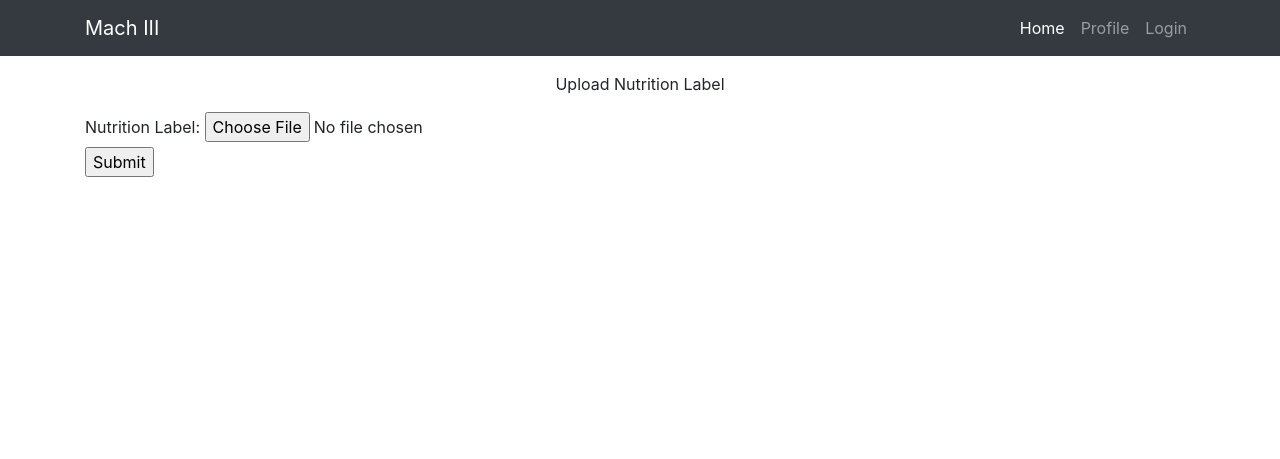
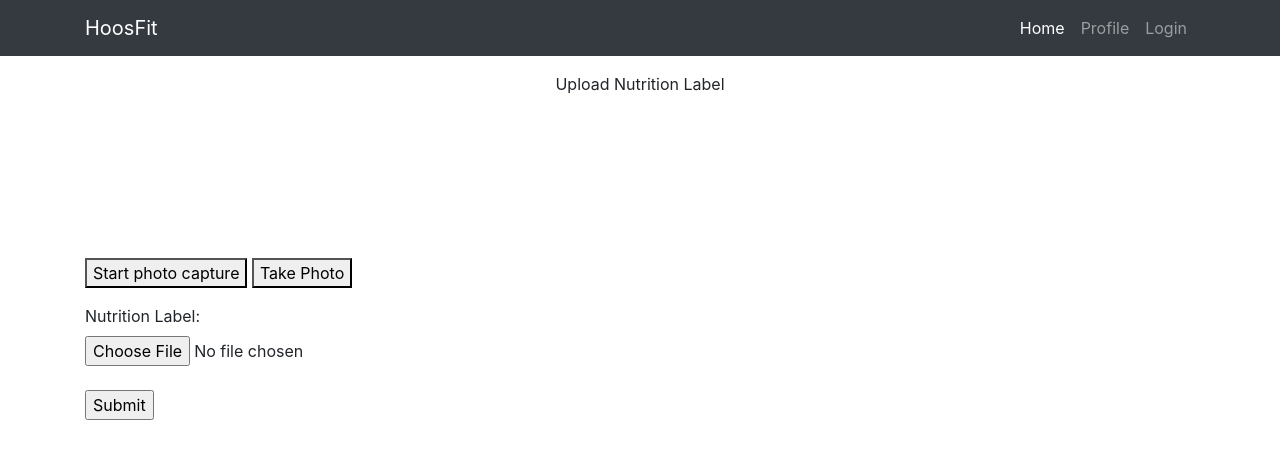
Before and after one commit to leonardramsey/Mach-III, a Django app: page / in a window 1280 px wide. Shown: the top 459 px of the page. Run offline with Django 3.2, Linux system fonts and the light colour scheme; some libraries are stand-ins or nearby versions.

Commit message:
Added camera shot for inputing image, added checkpoint report.

```diff
--- a/mach3/learning/views.py
+++ b/mach3/learning/views.py
@@ -9,14 +9,27 @@ import requests
 
 
 def index(request):
+    message=""
     if request.method == 'POST':
         # hit AWS API w/ requests
         label_img = request.POST.get("label_img", "")
+        screenshot_img = request.POST.get("screenshot_img_input", "")
         message = 'Image invalid. Please upload an image of a nutrition label.'
-        if label_img:
+        print('screenshot_img')
+        print(screenshot_img)
+        print('label_img')
+        print(label_img)
+        if screenshot_img:
             payload = {'label_img': label_img, 'user': request.user}
             # response = requests.post('https://httpbin.org/get', params=payload)
             # check response
             message = 'Image upload successful.'
+        elif label_img:
+            payload = {'label_img': label_img, 'user': request.user}
+            # response = requests.post('https://httpbin.org/get', params=payload)
+            # check response
+            message = 'Image upload successful.'
+        else:
+            return render(request, 'general/index.html', {'message':message})
         return JsonResponse({'message': message})
-    return render(request, 'general/index.html')
+    return render(request, 'general/index.html', {'message': message})
--- a/mach3/templates/general/base.html
+++ b/mach3/templates/general/base.html
@@ -19,7 +19,7 @@
     <!-- Navigation -->
     <nav class="navbar navbar-expand-lg navbar-dark bg-dark static-top">
       <div class="container">
-        <a class="navbar-brand" href="{% url 'home' %}">Mach III</a>
+        <a class="navbar-brand" href="{% url 'home' %}">HoosFit</a>
         <button class="navbar-toggler" type="button" data-toggle="collapse" data-target="#navbarResponsive" aria-controls="navbarResponsive" aria-expanded="false" aria-label="Toggle navigation">
           <span class="navbar-toggler-icon"></span>
         </button>
--- a/mach3/templates/general/index.html
+++ b/mach3/templates/general/index.html
@@ -4,11 +4,86 @@
 <body>
 <p></p>
 <p align="center">Upload Nutrition Label</p>
+{% if message %}
+<p>{{ message }}</p>
+{% endif %}
+<video width="280" height="140" id="screenshot-video" class="videostream" style="alignment: left;" autoplay=""></video>
+<div id="imagepreview" class="imagepreview" style="display: None; padding-left: 15px">
+    <p><b>Preview:</b></p>
+    <img width="265" height="140" id="screenshot_img" name="screenshot_img" class="screenshot_img" src="">
+</div>
+<p>
+    <button id="capture-button" class="capture-button">Start photo capture</button>
+    <button id="screenshot-button" class="screenshot-button">Take Photo</button>
+</p>
 <form action="{% url 'home' %}" method="post">
     {% csrf_token %}
     <label for="label_img">Nutrition Label: </label>
-    <input id="label_img" type="file" name="label_img" accept="image/*">
     <br>
+    <input type="file" id="label_img" name="label_img" accept="image/*;capture=camera">
+    <br>
+    <input type="hidden" id="screenshot_img_input" name="screenshot_img_input" accept="image/*;capture=camera">
+    <br>
+    <canvas style="display:none;"></canvas>
     <input type="submit" value="Submit">
 </form>
+<script>
+    console.log('we have user media!');
+    const constraints = {video: true};
+    console.log('captureVideoButton');
+    console.log(document.getElementById('capture-button'));
+    const captureVideoButton = document.getElementById('capture-button');
+    console.log('screenshotButton');
+    console.log(document.getElementById('screenshot-button'));
+    const screenshotButton = document.getElementById('screenshot-button');
+    console.log('img');
+    console.log(document.getElementById('screenshot_img'));
+    const img = document.getElementById('screenshot_img');
+    console.log('video');
+    console.log(document.getElementsByClassName('videostream')[0]);
+    const video =document.getElementsByClassName('videostream')[0];
+    console.log('image_preview');
+    console.log(document.getElementById('imagepreview'));
+    const image_preview = document.getElementById('imagepreview');
+    console.log('image input');
+    console.log(document.getElementById('screenshot_img_input'));
+    const image_input = document.getElementById('screenshot_img_input');
+
+    const canvas = document.createElement('canvas');
+
+    function hasGetUserMedia() {
+        return !!(navigator.mediaDevices && navigator.mediaDevices.getUserMedia);
+    }
+
+    function handleSuccess(stream) {
+      screenshotButton.disabled = false;
+      video.srcObject = stream;
+    }
+
+    function handleError(error) {
+        console.error('Error: ', error);
+    }
+
+    if (hasGetUserMedia()) {
+        captureVideoButton.onclick = function() {
+          console.log('captureVideoButton clicked beginning')
+          navigator.mediaDevices.getUserMedia(constraints).then(handleSuccess).catch(handleError);
+          console.log('captureVideoButton clicked end')
+        };
+
+        screenshotButton.onclick = video.onclick = function() {
+          console.log('captureVideoButton clicked beginning')
+          canvas.width = video.videoWidth;
+          canvas.height = video.videoHeight;
+          canvas.getContext('2d').drawImage(video, 0, 0);
+          // Other browsers will fall back to image/png
+          img.src = canvas.toDataURL('image/webp');
+          image_preview.style.display = "inline";
+          image_input.value = img.src;
+          console.log('captureVideoButton clicked end')
+        };
+    } else {
+      alert('getUserMedia() is not supported by your browser');
+    }
+</script>
 {% endblock %}
```
Also changed, not shown: 1 other file.
